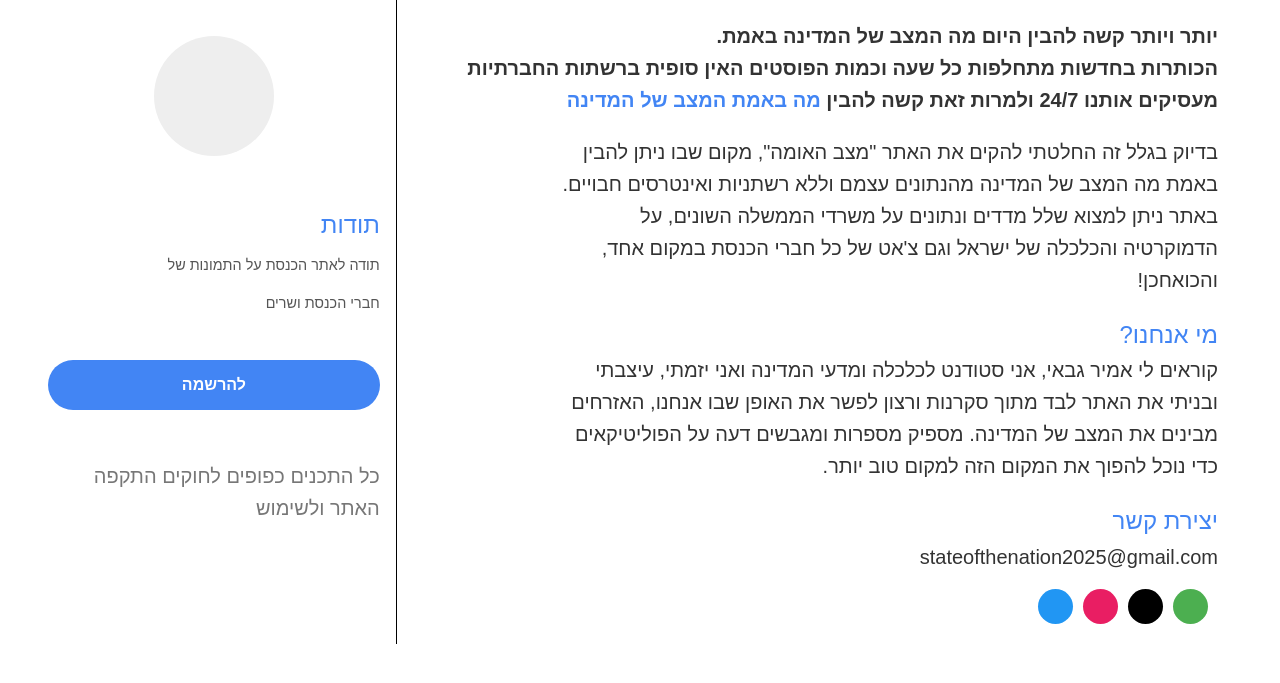
After one commit to TheBlueBear02/StateOfTheNation, a Flask app: page /info in a window 1280 px wide. The commit adds this page. Shown: the top 683 px of the page. Run offline with Flask 3, Linux system fonts and the light colour scheme.

Commit message:
added info screen and tooltip to close knesschat kms

```diff
--- a/app.py
+++ b/app.py
@@ -2,7 +2,7 @@ import os
 from flask import Flask
 from flask_migrate import Migrate
 from models import db
-from routes import index_bp, offices_bp, demography_bp, economy_bp, parliament_bp
+from routes import index_bp, offices_bp, demography_bp, economy_bp, parliament_bp, info_bp
 
 # Create the app factory
 def create_app(config_class=None):
@@ -14,6 +14,8 @@ def create_app(config_class=None):
     app.register_blueprint(demography_bp)
     app.register_blueprint(economy_bp)
     app.register_blueprint(parliament_bp)
+    app.register_blueprint(info_bp)
+
 
     # Set default configuration or override it with a provided config class
     basedir = os.path.abspath(os.path.dirname(__file__))
--- a/routes/__init__.py
+++ b/routes/__init__.py
@@ -3,6 +3,7 @@ from .offices import offices_bp
 from .demography import demography_bp
 from .economy import economy_bp
 from .parliament import parliament_bp
+from .info import info_bp
 
 # Export blueprints for app.py
-__all__ = ['index_bp', 'offices_bp', 'demography_bp', 'economy_bp', 'parliament_bp']
+__all__ = ['index_bp', 'offices_bp', 'demography_bp', 'economy_bp', 'parliament_bp', 'info_bp']
--- a/routes/index.py
+++ b/routes/index.py
@@ -2,6 +2,7 @@ from flask import Blueprint, render_template, request, jsonify, abort
 from datetime import datetime
 from pyluach import dates
 from models import Tweet, ParliamentMember, db
+import random
 
 index_bp = Blueprint('index', __name__)
 
@@ -39,7 +40,10 @@ def get_knesset_members():
         }
         km_list.append(km_data)
     # Sort the km_list by tweet_count in descending order
-    km_list = sorted(km_list, key=lambda x: x['tweet_count'], reverse=True)
+    #km_list = sorted(km_list, key=lambda x: x['tweet_count'], reverse=True)
+    random.shuffle(km_list)
+
+
     return km_list
 
 
--- /dev/null
+++ b/routes/info.py
@@ -0,0 +1,7 @@
+from flask import Blueprint, render_template
+
+info_bp = Blueprint('info', __name__)
+
+@info_bp.route('/info')
+def info():
+    return render_template('info.html')
--- /dev/null
+++ b/static/info.css
@@ -0,0 +1,121 @@
+* {
+    box-sizing: border-box;
+    margin: 0;
+    padding: 0;
+    font-family: Arial, sans-serif;
+}
+
+body {
+    color: #333;
+    direction: rtl;
+    line-height: 1.6;
+}
+p{
+    text-align: right;
+    font-size: 2.5vh;
+}
+.container {
+    max-width: 95%;
+    margin: 0 auto;
+    display: flex;
+    flex-direction: row-reverse; /* RTL layout */
+}
+
+/* Left sidebar (appears on left in RTL) */
+.sidebar {
+    width: 30%;
+    padding: 2vh;
+    display: flex;
+    flex-direction: column;
+    align-items: center;
+    border-right: 1px solid #000; /* Black vertical divider */
+}
+
+.profile-img {
+    width: 120px;
+    height: 120px;
+    border-radius: 50%;
+    background-color: #eee;
+    margin: 20px 0;
+}
+
+.sidebar-title {
+    color: #4285f4;
+    margin: 30px 0 10px 0;
+    font-size: 1.5rem;
+    align-self: flex-start;
+}
+
+.sidebar-text {
+    font-size: 0.9rem;
+    color: #555;
+    margin-bottom: 15px;
+    align-self: flex-start;
+}
+
+.subscribe-button {
+    display: block;
+    width: 100%;
+    background-color: #4285f4;
+    color: white;
+    text-align: center;
+    padding: 12px;
+    border-radius: 25px;
+    text-decoration: none;
+    font-weight: bold;
+    margin: 30px 0;
+}
+
+.sidebar-footer {
+    font-size: 0.8rem;
+    color: #777;
+    margin-top: 20px;
+    text-align: right;
+    width: 100%;
+}
+
+/* Main content */
+.main-content {
+    flex: 1;
+    padding: 20px 30px;
+}
+
+.header-text {
+    margin-bottom: 20px;
+    font-weight: bold;
+}
+
+.header-link {
+    color: #4285f4;
+    text-decoration: none;
+    font-weight: bold;
+}
+
+.content-paragraph {
+    margin-bottom: 20px;
+}
+
+.section-title {
+    color: #4285f4;
+    font-size: 1.5rem;
+    text-align: right; /* Will appear on right in RTL */
+}
+
+.email {
+    font-size: 0.9rem;
+    color: #333;
+    text-align: right; /* Will appear on right in RTL */
+}
+
+.social-icons {
+    display: flex;
+    justify-content: flex-start;
+    margin-top: 2vh;
+}
+
+.social-icon {
+    width: 35px;
+    height: 35px;
+    border-radius: 50%;
+    margin-right: 10px;
+}
--- a/static/mobile.css
+++ b/static/mobile.css
@@ -12,7 +12,6 @@ body {
 .container {
     width: 100%;
     height: 100%;
-    max-width: 400px;
     background: white;
     border-radius: 10px;
     box-shadow: 0 0 10px rgba(0, 0, 0, 0.1);
--- a/static/offices_style.css
+++ b/static/offices_style.css
@@ -248,6 +248,8 @@ td {
     font-family: Arial, Helvetica, sans-serif;
     float: right;
     direction: rtl;
+    transition: opacity 0.2s ease-in-out, visibility 0.2s ease-in-out;
+
   }
 
 #main_upper_left{
--- a/templates/base.html
+++ b/templates/base.html
@@ -1,7 +1,7 @@
 <!DOCTYPE html>
 <html lang="en">
 <head>
-    <link rel="icon" type="image/x-icon" href="/static/images/site icon4.png">
+    <link rel="icon" type="image/x-icon" href="/static/images/site icon6.png">
     <meta charset="UTF-8">
     <title>מצב האומה | state of the nation IL</title>
     <link rel="stylesheet" href="{{ url_for('static', filename='base_style.css') }}">
--- a/templates/header.html
+++ b/templates/header.html
@@ -21,7 +21,7 @@
         </td>
         <td style="width: 30vw;">
             <table style="float: right; width: 30%;margin-right: 5px; " id="nav_table">
-                <th data-tooltip="הסבר"><div class="line"><a href="#"><img class="nav_icon" src="\static\images\header\info-circle-icon.svg" ></a></div></th>
+                <th data-tooltip="הסבר"><div class="line"><a onclick="change_view(4)" href="#"><img class="nav_icon" src="\static\images\header\info-circle-icon.svg" ></a></div></th>
                 <th data-tooltip="רשויות"><div class="line"><a onclick="change_view(3)" href="#"><img class="nav_icon" src="/static/images/header/governor-building-icon.png" ></a></div></th>
                 <th data-tooltip="כלכלה"><div class="line"><a onclick="change_view(2)" href="#"><img class="nav_icon" src="static\images\header\circle-shekel-icon.svg" ></a></div></th>
                 <th data-tooltip="דמוגרפיה"><a onclick="change_view(1)"  href="#"><img class="nav_icon" src="/static/images/header/people_icon.png" ></a></th>
@@ -68,7 +68,7 @@
 
 
     function change_view(id){
-        for(var i = 0; i <= 3; i++){
+        for(var i = 0; i <= 4; i++){
             if(!document.getElementById(i).classList.contains('hidden'))
                 document.getElementById(i).classList.toggle('hidden');
         }
--- a/templates/index.html
+++ b/templates/index.html
@@ -8,6 +8,7 @@
     <iframe src="{{ url_for('demography.demography') }}" class="iframe_main hidden" id="1"></iframe>
     <iframe src="{{ url_for('economy.economy') }}" class="iframe_main hidden" id="2"></iframe>
     <iframe src="{{ url_for('parliament.parlament') }}" class="iframe_main hidden" id="3"></iframe>
+    <iframe src="{{ url_for('info.info') }}" class="iframe_main hidden" id="4"></iframe>
 
 </body>
 
--- /dev/null
+++ b/templates/info.html
@@ -0,0 +1,66 @@
+<!DOCTYPE html>
+<html lang="he" dir="rtl">
+<head>
+    <meta charset="UTF-8">
+    <meta name="viewport" content="width=device-width, initial-scale=1.0">
+    <title>מצב האומה</title>
+    <link rel="stylesheet" href="{{ url_for('static', filename='info.css') }}">
+</head>
+<body>
+    <div class="container">
+        <!-- Sidebar (appears on left in RTL) -->
+        <div class="sidebar">
+            <div class="profile-img"></div>
+
+            <div class="sidebar-title">תודות</div>
+            <div class="sidebar-text">תודה לאתר הכנסת על התמונות של</div>
+            <div class="sidebar-text">חברי הכנסת ושרים</div>
+
+            <a href="#" class="subscribe-button">להרשמה</a>
+
+            <div class="sidebar-footer">
+                <p>כל התכנים כפופים לחוקים התקפה האתר ולשימוש</p>
+            </div>
+        </div>
+
+        <!-- Main content -->
+        <div class="main-content">
+            <div class="header-text">
+                <p>יותר ויותר קשה להבין היום מה המצב של המדינה באמת.</p>
+                <p>הכותרות בחדשות מתחלפות כל שעה וכמות הפוסטים האין סופית ברשתות החברתיות מעסיקים אותנו 24/7 ולמרות זאת קשה להבין <a href="#" class="header-link">מה באמת המצב של המדינה</a></p>
+            </div>
+
+            <div class="content-paragraph">
+
+            </div>
+
+            <div class="content-paragraph">
+                <p>בדיוק בגלל זה החלטתי להקים את האתר "מצב האומה", מקום שבו ניתן להבין</p>
+                <p>באמת מה המצב של המדינה מהנתונים עצמם וללא רשתניות ואינטרסים חבויים.</p>
+                <p>באתר ניתן למצוא שלל מדדים ונתונים על משרדי הממשלה השונים, על</p>
+                <p>הדמוקרטיה והכלכלה של ישראל וגם צ'אט של כל חברי הכנסת במקום אחד,</p>
+                <p>והכואחכן!</p>
+            </div>
+
+            <div class="section-title">מי אנחנו?</div>
+            <div class="content-paragraph">
+                <p>קוראים לי אמיר גבאי, אני סטודנט לכלכלה ומדעי המדינה ואני יזמתי, עיצבתי</p>
+                <p>ובניתי את האתר לבד מתוך סקרנות ורצון לפשר את האופן שבו אנחנו, האזרחים</p>
+                <p>מבינים את המצב של המדינה. מספיק מספרות ומגבשים דעה על הפוליטיקאים</p>
+                <p>כדי נוכל להפוך את המקום הזה למקום טוב יותר.</p>
+            </div>
+
+            <div class="contact-section">
+                <div class="section-title">יצירת קשר</div>
+                <p>stateofthenation2025@gmail.com</p>
+                <div class="social-icons">
+                    <div class="social-icon" style="background-color: #4caf50;"></div>
+                    <div class="social-icon" style="background-color: #000;"></div>
+                    <div class="social-icon" style="background-color: #e91e63;"></div>
+                    <div class="social-icon" style="background-color: #2196f3;"></div>
+                </div>
+            </div>
+        </div>
+    </div>
+</body>
+</html>
--- a/templates/parliament.html
+++ b/templates/parliament.html
@@ -9,7 +9,6 @@
 <div class="slide">
     {% include 'parliament-screen/government.html' %}
 </div>
-
 <a class="prev" onclick="plusSlides(-1)">❮</a>
 <a class="next" onclick="plusSlides(1)">❯</a>
 
@@ -17,6 +16,8 @@
   <span class="dot" onclick="currentSlide(1)"></span>
   <span class="dot" onclick="currentSlide(2)"></span>
   <span class="dot" onclick="currentSlide(3)"></span>
+  <p style="margin-left:15vh; position: absolute;font-size: 2.3vh;direction: rtl;">התמונות מתוך אתר הכנסת</p>
+
 </div>
 
 <script>
```
Also changed, not shown: static/js/share-chart.js (+3 -4 lines), static/knesschat-close.css (+40 -2 lines), templates/knesschat-close.html (+7 -4 lines), static/images/site icon5.png (added), static/images/site icon6.png (added).
